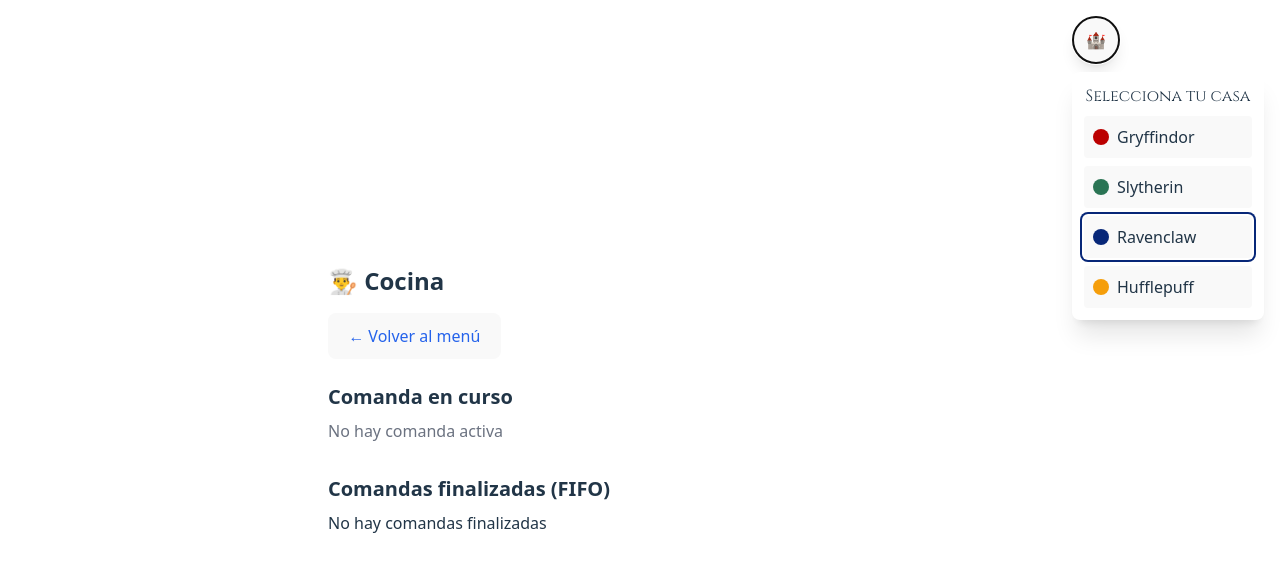
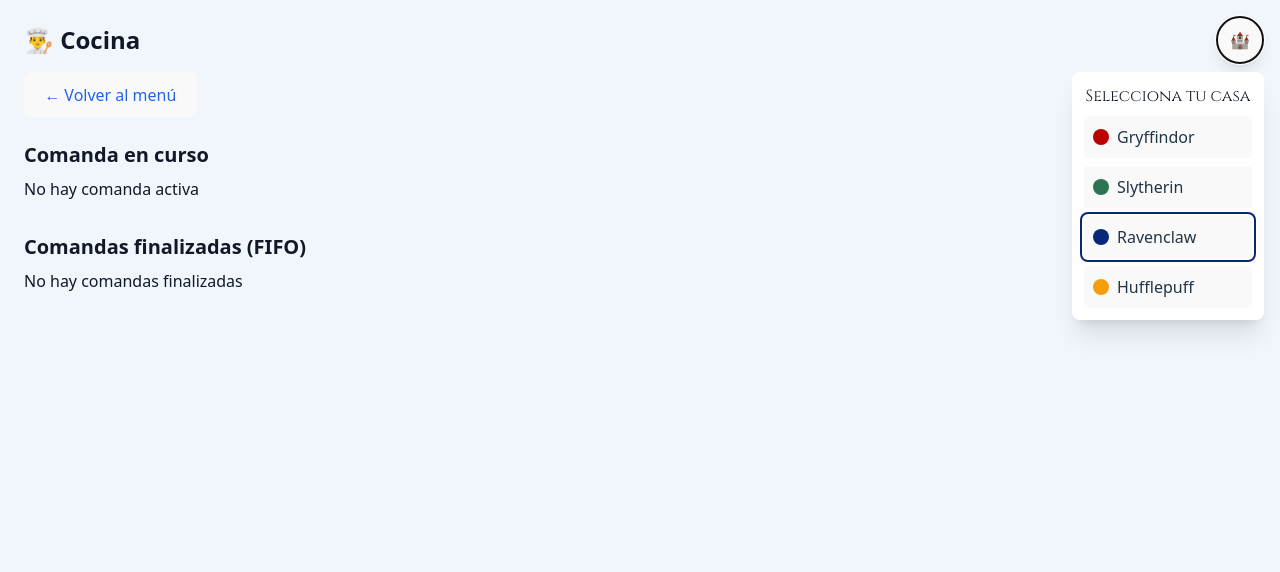
Before and after one commit to topidev/cafe-magico-hogwarts, a React (Vite) app: page /cocina in a window 1280 px wide. Both pictures are taken after a click on the button "Cambiar casa". Shown: the top 572 px of the page. Built offline with nearby package versions, Linux system fonts and the light colour scheme.

Commit message:
Implement lazy loading for MenuPage and add loading spinner; update layout styles and enhance SelectorCasa component

```diff
--- a/src/App.tsx
+++ b/src/App.tsx
@@ -1,10 +1,23 @@
 // src/App.tsx
-import React from 'react';
+import React, { lazy, Suspense } from 'react';
 import { BrowserRouter, Routes, Route } from 'react-router-dom';
 import MenuPage from './pages/MenuPage';
 import OrdenarPage from './pages/OrdenarPage';
 import CocinaPage from './pages/CocinaPage';
 import SelectorCasa from './components/SelectorCasa'
+import "./pages/css/loader.css"
+
+const MenuPageLazy = lazy(() => import("./pages/MenuPage"))
+
+const MenuPageSuspense = () => (
+  <Suspense fallback = {
+    <div className='w-96 flex justify-center items-center'>
+      <div className='loader'> </div>
+    </div>
+  }>
+    <MenuPageLazy/>
+  </Suspense>
+)
 
 const App: React.FC = () => {
   return (
@@ -12,7 +25,8 @@ const App: React.FC = () => {
       <BrowserRouter>
         <Routes>
           <Route path="/" element={<MenuPage />} />
-          <Route path="/menu" element={<MenuPage />} />
+          {/* <Route path="/menu" element={<MenuPage />} /> */}
+          <Route path="/menu" element={MenuPageSuspense()} />
           <Route path="/ordenar" element={<OrdenarPage />} />
           <Route path="/cocina" element={<CocinaPage />} />
         </Routes>
--- a/src/components/Layout.tsx
+++ b/src/components/Layout.tsx
@@ -16,7 +16,7 @@ const Layout: React.FC<{ children: React.ReactNode }> = ({ children }) => {
   };
 
   return (
-    <div className={`min-h-screen w-full ${getBgClass()} p-4 md:p-6`}>
+    <div className={`min-h-screen w-full pb-40 pt-10 ${getBgClass()} p-4 md:p-6`}>
       {children}
     </div>
   );
--- a/src/components/SelectorCasa.tsx
+++ b/src/components/SelectorCasa.tsx
@@ -17,14 +17,14 @@ const SelectorCasa: React.FC = () => {
         <div className='fixed top-4 right-4 z-50'>
             <button
                 onClick={()=> setOpen(!open)}
-                className="w-12 h-12 rounded-full bg-black text-white flex items-center justify-center shadow-lg hover:scale-110 transition"
+                className="w-12 h-12 ml-auto rounded-full bg-black text-white flex items-center justify-center shadow-lg hover:scale-110 transition"
                 title="Cambiar casa"
             >
                 🏰
             </button>
             {open && (
                 <div className="mt-2 bg-white rounded-lg shadow-xl p-3 w-48">
-                    <h3 className="font-hogwarts text-center mb-2">Selecciona tu casa</h3>
+                    <h3 className="font-hogwarts text-gray-900 text-center mb-2">Selecciona tu casa</h3>
                     <div className="space-y-2">
                         {casas.map(casa => (
                             <button
@@ -34,9 +34,7 @@ const SelectorCasa: React.FC = () => {
                                     setOpen(false);
                                 }}
                                 className={`w-full py-2 rounded flex items-center px-2 ${
-                            casaActual === casa.id
-                                ? 'ring-2 ring-offset-2 ' + casa.color.replace('bg-', 'ring-')
-                                : 'hover:bg-gray-600'
+                                    casaActual === casa.id ? 'ring-2 ring-offset-2 ' + casa.color.replace('bg-', 'ring-') : 'hover:bg-gray-600'
                                 }`}
                             >
                                 <span className={`w-4 h-4 rounded-full ${casa.color} mr-2`}></span>
--- a/src/pages/CocinaPage.tsx
+++ b/src/pages/CocinaPage.tsx
@@ -2,14 +2,15 @@
 import React from 'react';
 import { useNavigate } from 'react-router-dom';
 import { useComanda } from '../context/hooks/useComanda';
+import Layout from '../components/Layout';
 
 const CocinaPage: React.FC = () => {
   const { comandaActual, comandasFinalizadas, limpiarComandasFinalizadas } = useComanda();
   const navigate = useNavigate();
 
   return (
-    <div className="p-6 max-w-2xl mx-auto">
-      <h1 className="text-2xl font-bold mb-4">👨‍🍳 Cocina</h1>
+    <Layout>
+      <h1 className="text-2xl text-gray-900 font-bold mb-4">👨‍🍳 Cocina</h1>
 
       <button
         onClick={() => navigate('/menu')}
@@ -19,14 +20,14 @@ const CocinaPage: React.FC = () => {
       </button>
 
       {/* Comanda en curso */}
-      <div className="mb-8">
+      <div className="text-gray-900 mb-8">
         <h2 className="text-xl font-semibold mb-2">Comanda en curso</h2>
         {comandaActual.length === 0 ? (
-          <p className="text-gray-500">No hay comanda activa</p>
+          <p>No hay comanda activa</p>
         ) : (
           <div className="border p-4 rounded bg-yellow-50">
             {comandaActual.map(item => (
-              <div key={item.id}>
+              <div className='text-gray-900' key={item.id}>
                 {item.nombre} ×{item.cantidad}
               </div>
             ))}
@@ -35,7 +36,7 @@ const CocinaPage: React.FC = () => {
       </div>
 
       {/* Comandas finalizadas */}
-      <div>
+      <div className='text-gray-900'>
         <h2 className="text-xl font-semibold mb-2">Comandas finalizadas (FIFO)</h2>
         {comandasFinalizadas.length === 0 ? (
           <p>No hay comandas finalizadas</p>
@@ -43,9 +44,9 @@ const CocinaPage: React.FC = () => {
           <div className="space-y-4">
             {comandasFinalizadas.map((comanda, index) => (
               <div key={index} className="border p-4 rounded">
-                <h3 className="font-bold">Comanda #{index + 1}</h3>
+                <h3 className="text-gray-900 font-bold">Comanda #{index + 1}</h3>
                 {comanda.map(item => (
-                  <div key={`${index}-${item.id}`}>
+                  <div className='text-gray-900' key={`${index}-${item.id}`}>
                     {item.nombre} ×{item.cantidad}
                   </div>
                 ))}
@@ -60,7 +61,7 @@ const CocinaPage: React.FC = () => {
           </div>
         )}
       </div>
-    </div>
+    </Layout>
   );
 };
 
--- /dev/null
+++ b/src/pages/css/loader.css
@@ -0,0 +1,60 @@
+.loader {
+  width: 0;
+  height: 4.8px;
+  display: inline-block;
+  position: relative;
+  background: #FFF;
+  box-shadow: 0 0 10px rgba(255, 255, 255, 0.5);
+  box-sizing: border-box;
+  animation: animFw 8s linear infinite;
+}
+  .loader::after,
+  .loader::before {
+    content: '';
+    width: 10px;
+    height: 1px;
+    background: #FFF;
+    position: absolute;
+    top: 9px;
+    right: -2px;
+    opacity: 0;
+    transform: rotate(-45deg) translateX(0px);
+    box-sizing: border-box;
+    animation: coli1 0.3s linear infinite;
+  }
+  .loader::before {
+    top: -4px;
+    transform: rotate(45deg);
+    animation: coli2 0.3s linear infinite;
+  }
+
+@keyframes animFw {
+    0% {
+  width: 0;
+}
+    100% {
+  width: 100%;
+}
+  }
+
+@keyframes coli1 {
+    0% {
+  transform: rotate(-45deg) translateX(0px);
+  opacity: 0.7;
+}
+    100% {
+  transform: rotate(-45deg) translateX(-45px);
+  opacity: 0;
+}
+  }
+
+@keyframes coli2 {
+    0% {
+  transform: rotate(45deg) translateX(0px);
+  opacity: 1;
+}
+    100% {
+  transform: rotate(45deg) translateX(-45px);
+  opacity: 0.7;
+}
+  }
```
Lines whose indentation alone changed are shown as unchanged.
